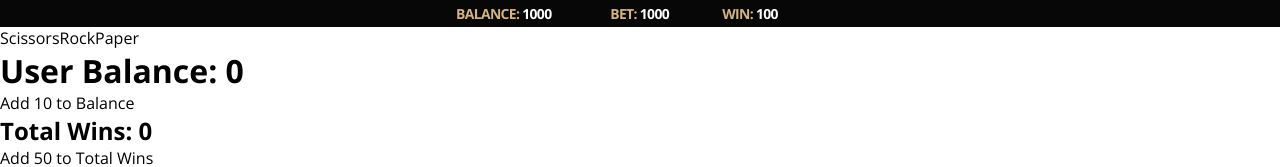
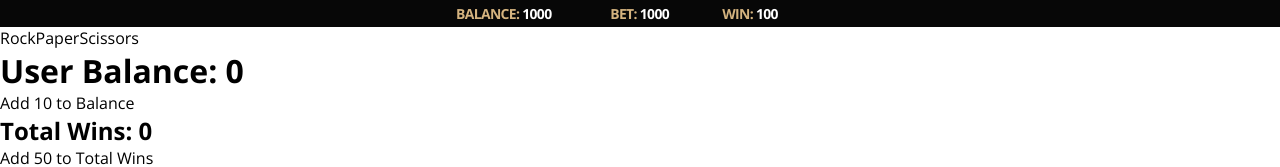
Before and after one commit to ViktorIukhlin/bombay-live, a React (Create React App) app: page / in a window 1280 px wide. Shown: the top 167 px of the page. Built offline with nearby package versions, Linux system fonts and the light colour scheme.

Commit message:
[bugfix] Renamed RockPaperScissors

```diff
--- a/src/pages/ScissorsRockPaper/index.tsx
+++ b/src/pages/RockPaperScissors/index.tsx
@@ -8,7 +8,7 @@ import UserService from "../../features/user/userService";
 import RpsService from "../../features/rps/rpsService";
 import Header from "../../features/rps/components/Header";
 
-const ScissorsRockPaper = (): JSX.Element => {
+const RockPaperScissors = (): JSX.Element => {
     const loaderData = useLoaderData() as { balance: number };
     const balance = useSelector((state: RootState) => state.user.balance);
     const totalWin = useSelector((state: RootState) => state.user.totalWin);
@@ -17,7 +17,7 @@ const ScissorsRockPaper = (): JSX.Element => {
     return (
         <div>
             <Header balance={1000} bet={1000} win={100} />
-            <div>ScissorsRockPaper</div>
+            <div>RockPaperScissors</div>
             <div>
                 <h1>User Balance: {balance}</h1>
                 <button
@@ -67,7 +67,7 @@ const ScissorsRockPaper = (): JSX.Element => {
         </div>
     );
 };
-export default ScissorsRockPaper;
+export default RockPaperScissors;
 
 export function dependencies() {
     return defer({ balance: getUserData() });
--- a/src/routes.tsx
+++ b/src/routes.tsx
@@ -1,6 +1,6 @@
-import ScissorsRockPaper, {
-    dependencies as ScissorsRockPaperDependencies,
-} from "./pages/ScissorsRockPaper";
+import RockPaperScissors, {
+    dependencies as RockPaperScissorsDependencies,
+} from "./pages/RockPaperScissors";
 import { Navigate, RouteObject } from "react-router-dom";
 
 // If you need more information on how to create routes, follow the link below
@@ -8,8 +8,8 @@ import { Navigate, RouteObject } from "react-router-dom";
 const routes: RouteObject[] = [
     {
         path: "/",
-        element: <ScissorsRockPaper />,
-        loader: ScissorsRockPaperDependencies,
+        element: <RockPaperScissors />,
+        loader: RockPaperScissorsDependencies,
     },
     {
         path: "*",
```
Also changed, not shown: src/pages/RockPaperScissors/Error.tsx (renamed from src/pages/ScissorsRockPaper/Error.tsx).
